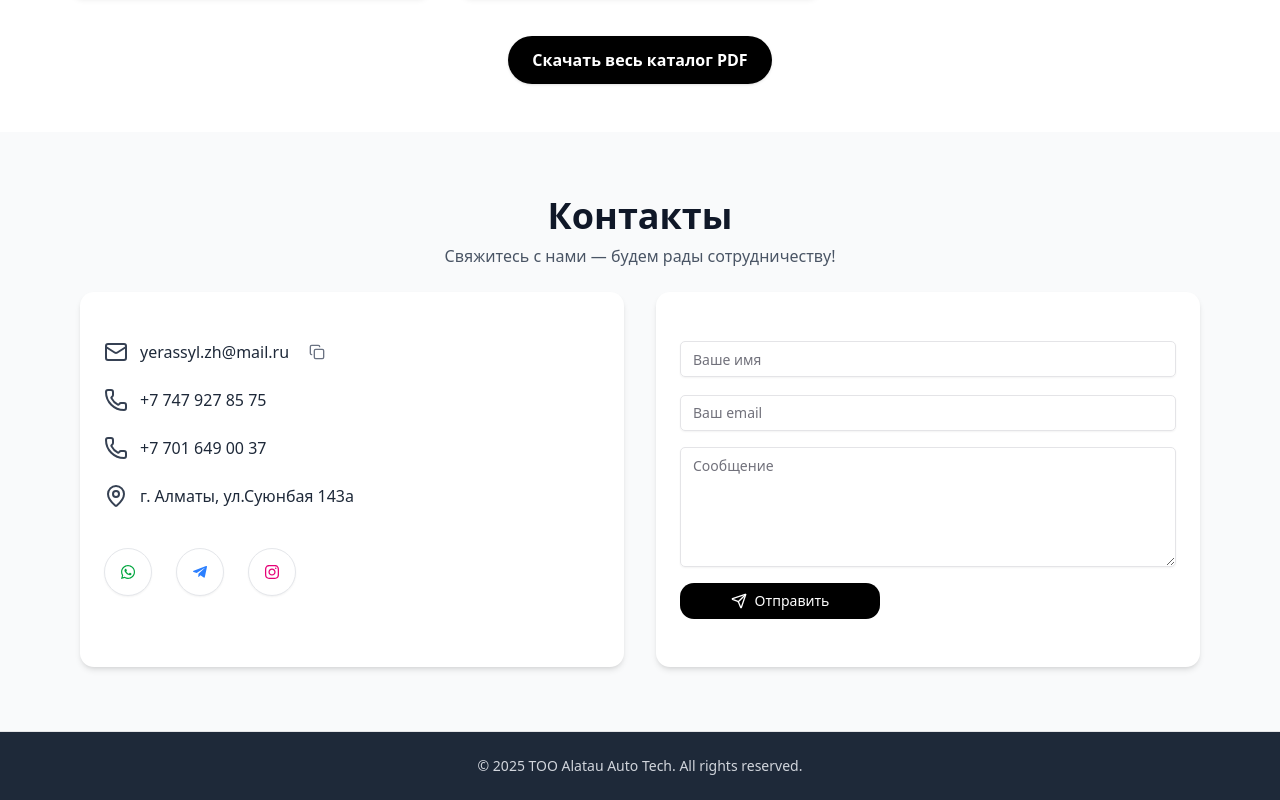
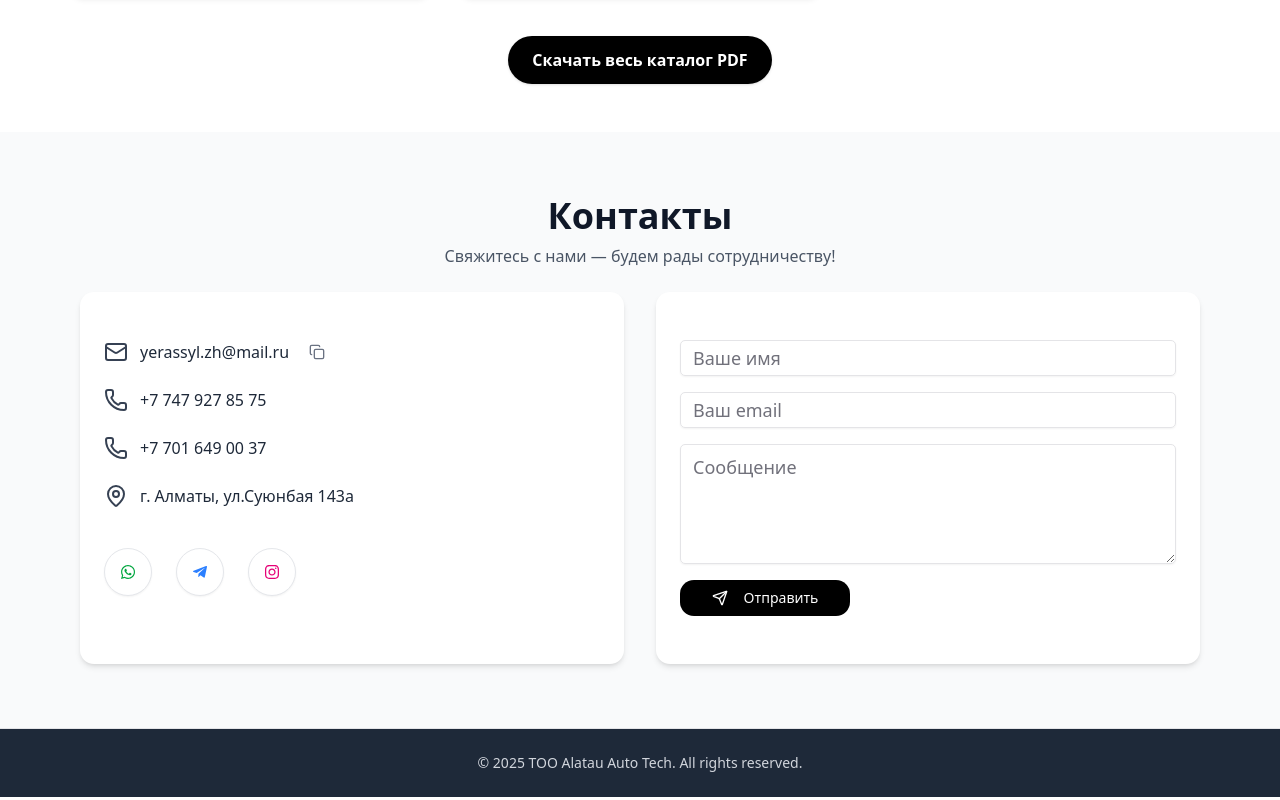
Before and after one commit to Hama-Gama/dongfeng, a React (Vite) app: page / in a window 1280 px wide. Shown: the part 2282-3082 px from the top of the page. Built offline with nearby package versions, Linux system fonts and the light colour scheme.

Commit message:
update form

```diff
--- a/src/components/Contacts.jsx
+++ b/src/components/Contacts.jsx
@@ -40,25 +40,20 @@ const handleSubmit = e => {
 			import.meta.env.VITE_EMAILJS_SERVICE_ID,
 			import.meta.env.VITE_EMAILJS_TEMPLATE_ID,
 			{
-				from_name: formData.name,
-				from_email: formData.email,
+				from_name: formData.from_name,
+				from_email: formData.from_email,
 				message: formData.message,
 			},
 			import.meta.env.VITE_EMAILJS_PUBLIC_KEY
 		)
 		.then(() => {
-			 toast.success('Сообщение отправлено!', { id: sendingToast })
+			toast.success('Сообщение отправлено!', { id: sendingToast })
 			setFormData({ from_name: '', from_email: '', message: '' })
 		})
 		.catch(() => {
 			toast.error('Ошибка отправки', { id: sendingToast })
 		})
 }
-
-
-
-
-
 
 
 	return (
@@ -165,7 +160,7 @@ const handleSubmit = e => {
 									// value={formData.name}
 									onChange={handleChange}
 									placeholder={t('contacts.name')}
-									className='rounded-[5px]'
+									className='rounded-[5px] !text-lg !placeholder:text-lg'
 								/>
 								<Input
 									name='from_email'
@@ -175,18 +170,18 @@ const handleSubmit = e => {
 									// value={formData.email}
 									onChange={handleChange}
 									placeholder={t('contacts.email')}
-									className='rounded-[5px]'
+									className='rounded-[5px] !text-lg !placeholder:text-lg'
 								/>
 								<Textarea
 									name='message'
 									value={formData.message}
 									onChange={handleChange}
 									placeholder={t('contacts.message')}
-									className='min-h-[120px] rounded-[5px]'
+									className='min-h-[120px] rounded-[5px] !text-lg !placeholder:text-lg'
 								/>
 								<Button
 									type='submit'
-									className='w-[200px] bg-black hover:bg-gray-800 text-white rounded-xl flex items-center justify-center gap-2'
+									className='w-[170px] p-4 bg-black hover:bg-gray-800 text-white rounded-xl flex items-center justify-center gap-4'
 								>
 									<Send className='w-4 h-4' /> {t('contacts.send')}
 								</Button>
```
